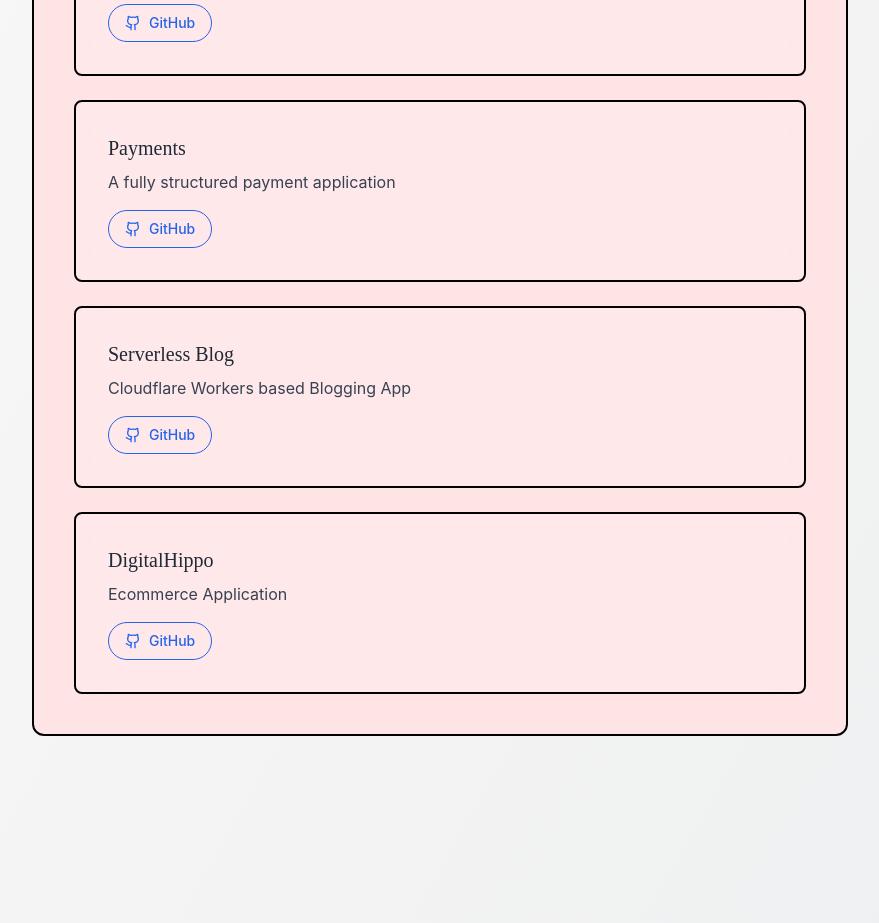
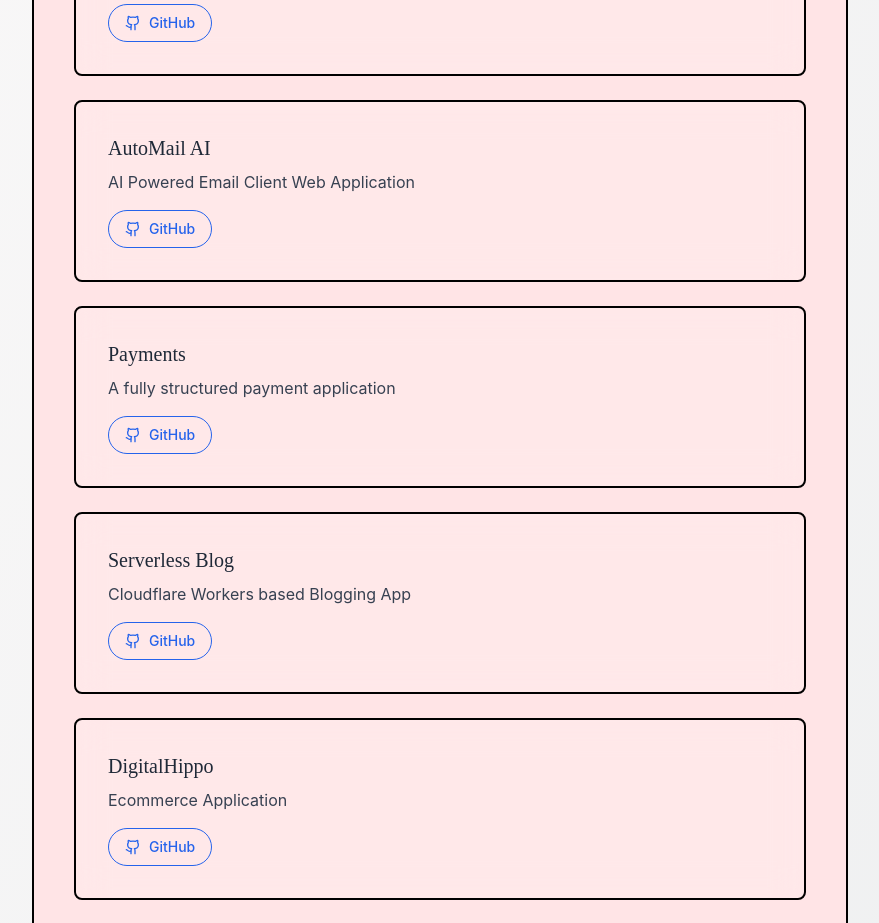
Before and after one commit to utkarsh125/portfolio-port, a Next.js app: page / in a window 1280 px wide. Shown: the part 1420-2343 px from the top of the page, without its empty margins (200-1079 px from the left). Built offline with nearby package versions, Linux system fonts and the light colour scheme.

Commit message:
Update Projects.tsx

```diff
--- a/src/app/components/Projects.tsx
+++ b/src/app/components/Projects.tsx
@@ -8,6 +8,7 @@ import { motion } from "framer-motion";
 const projects = [
   { name: "[wip]Git-Intel", description: "A fullstack SaaS to get Github insights", link: "https://github.com/utkarsh125/git-intel" },
   { name: "shellmancer", description: "A CLI tool for task automation (powered by Gemini)", link: "https://github.com/utkarsh125/shellmancer" },
+  { name: "AutoMail AI", description: "AI Powered Email Client Web Application", link: "https://github.com/utkarsh125/automail-ai" },
   { name: "Payments", description: "A fully structured payment application", link: "https://github.com/utkarsh125/payments-app" },
   { name: "Serverless Blog", description: "Cloudflare Workers based Blogging App", link: "https://github.com/utkarsh125/medium-serverless" },
   { name: "DigitalHippo", description: "Ecommerce Application", link: "https://github.com/utkarsh125/ecommerce-app" },
```
